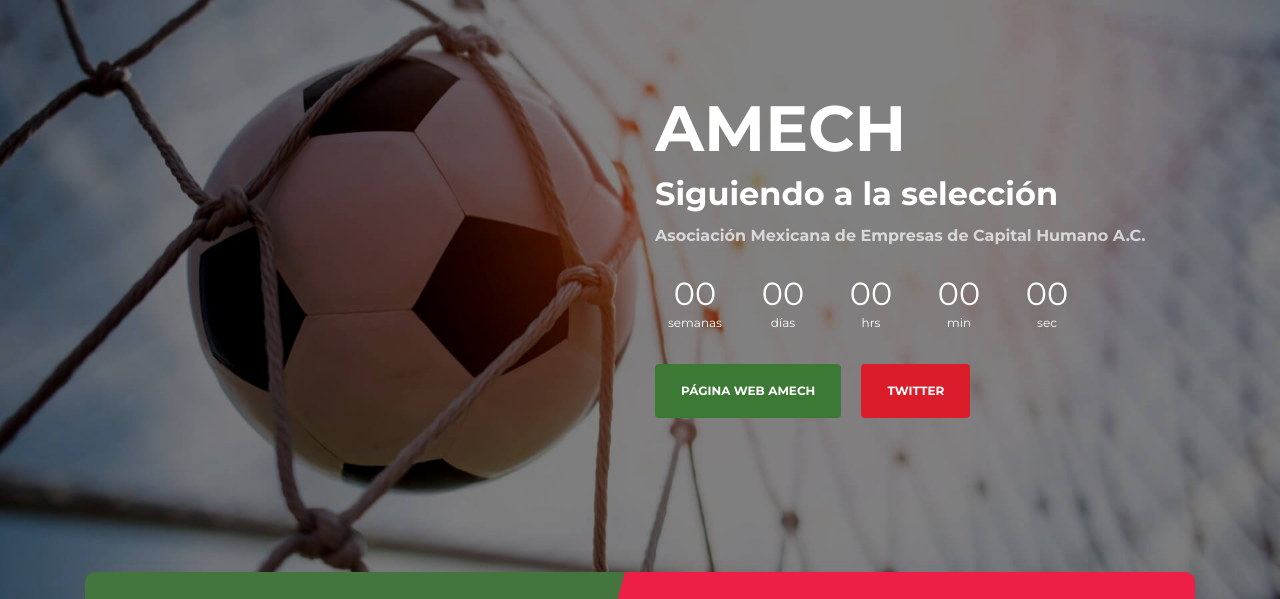
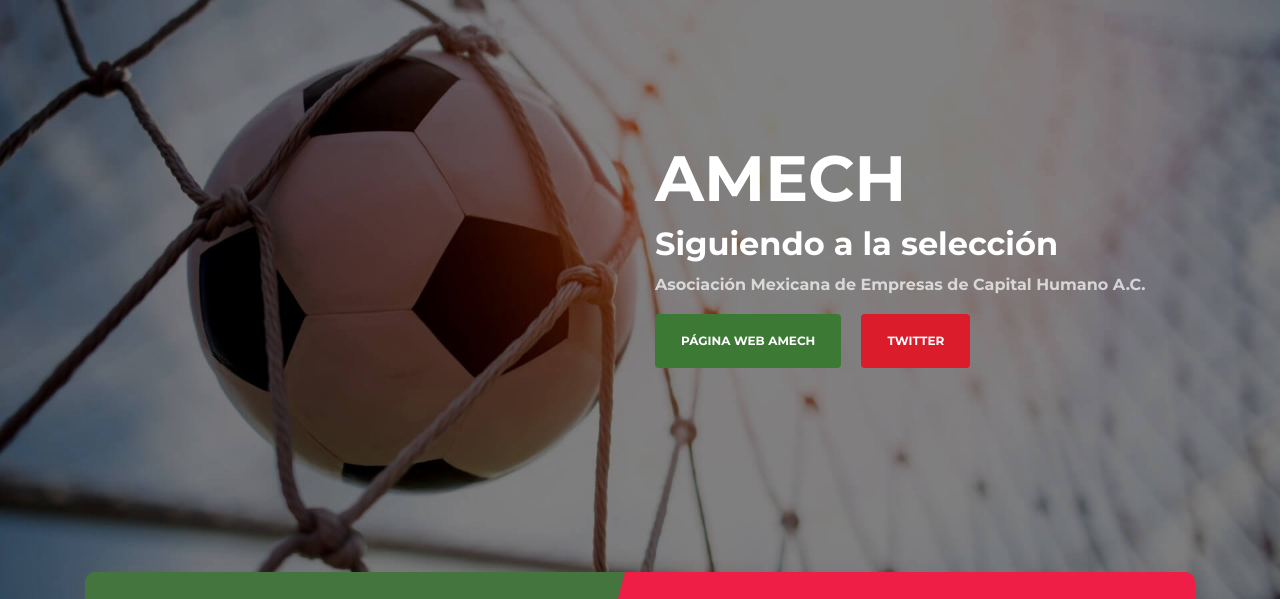
Before and after one commit to bitexogh/amech, a plain HTML site: page index.html in a window 1280 px wide. Shown: the part 138-737 px from the top of the page. Drawn offline with Linux system fonts and the light colour scheme; files whose address does not match are found by name.

Commit message:
Update index.html

```diff
--- a/index.html
+++ b/index.html
@@ -98,7 +98,7 @@
                         <h1 class="text-white">AMECH</h1>
                         <h1 class="text-white" style="font-size: 2em;">Siguiendo a la selección</h1>
                         <p style="font-weight: 600;">Asociación Mexicana de Empresas de Capital Humano A.C. </p>
-                        <div id="date-countdown"></div>
+                        <!-- <div id="date-countdown"></div> -->
                         <p>
                             <a href="https://www.amech.mx" class="btn btn-primary py-3 px-4 mr-3">Página web AMECH</a>
                             <a href="https://twitter.com/AMECHMX" class="more light btn btn-secondary py-3 px-4 mr-3">Twitter</a>
```
